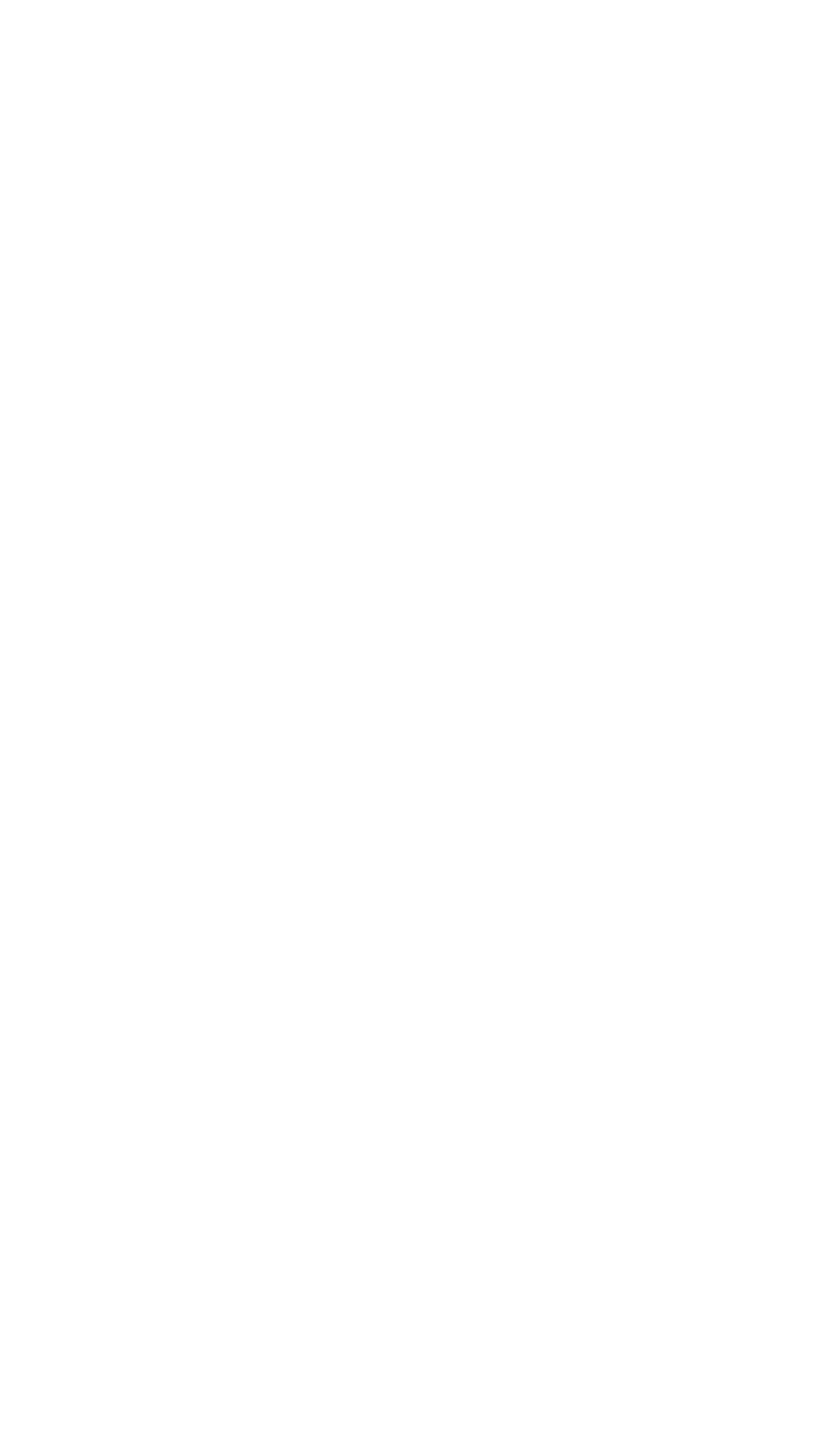
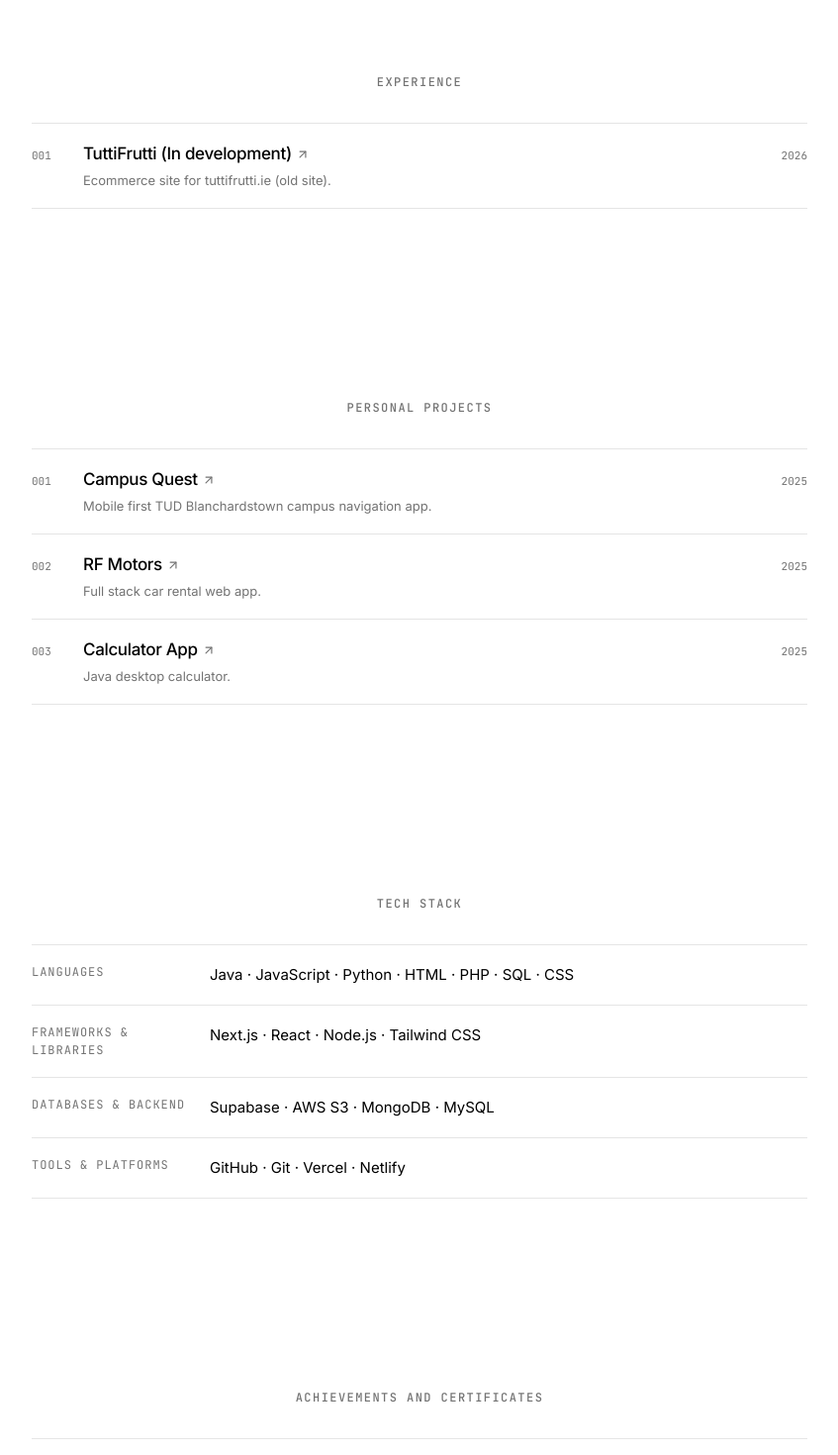
Before and after one commit to chidozieonyejelem/portfolio, a Next.js app: page / in a window 1280 px wide. Shown: the part 1680-3150 px from the top of the page at 99% size, without its empty margins (216-1063 px from the left). Built offline with nearby package versions, Linux system fonts and the light colour scheme.

Commit message:
Add Dell STEM Aspire (linked), rename section to Achievements and Certificates, switch scroll fade to JS IntersectionObserver

```diff
--- a/app/globals.css
+++ b/app/globals.css
@@ -29,28 +29,3 @@ body {
   outline: 2px solid #000000;
   outline-offset: 2px;
 }
-
-/* Subtle entrance fade as sections scroll into view.
-   Progressive enhancement: only runs where scroll-driven animations are
-   supported (Chromium) and motion is not reduced; everyone else sees the
-   content normally. */
-@keyframes reveal-in {
-  from {
-    opacity: 0;
-    transform: translateY(20px);
-  }
-  to {
-    opacity: 1;
-    transform: translateY(0);
-  }
-}
-
-@media (prefers-reduced-motion: no-preference) {
-  @supports (animation-timeline: view()) {
-    .reveal {
-      animation: reveal-in linear both;
-      animation-timeline: view();
-      animation-range: entry 0% entry 45%;
-    }
-  }
-}
--- a/app/layout.js
+++ b/app/layout.js
@@ -44,6 +44,10 @@ export default function RootLayout({ children }) {
   return (
     <html lang="en" className={`${inter.variable} ${jetbrainsMono.variable}`}>
       <body className="flex min-h-screen flex-col bg-white font-sans text-black antialiased">
+        <noscript>
+          {/* If JS is off, reveal wrappers (which start hidden) are forced visible. */}
+          <style>{`[data-reveal]{opacity:1!important;transform:none!important}`}</style>
+        </noscript>
         <SiteHeader />
         {children}
         <SiteFooter />
--- a/app/page.js
+++ b/app/page.js
@@ -1,4 +1,5 @@
 import { Hero } from "@/components/hero";
+import { Reveal } from "@/components/reveal";
 import { AboutSection } from "@/components/about-section";
 import { ProjectSection } from "@/components/project-section";
 import { TechStack } from "@/components/tech-stack";
@@ -8,11 +9,25 @@ export default function Home() {
   return (
     <main className="mx-auto w-full max-w-[880px] flex-1 px-[clamp(20px,5vw,48px)]">
       <Hero />
-      <AboutSection />
-      <ProjectSection id="experience" label="Experience" items={experience} />
-      <ProjectSection id="projects" label="Personal Projects" items={personalProjects} />
-      <TechStack />
-      <ProjectSection id="certificates" label="Certificates" items={certificates} />
+      <Reveal>
+        <AboutSection />
+      </Reveal>
+      <Reveal>
+        <ProjectSection id="experience" label="Experience" items={experience} />
+      </Reveal>
+      <Reveal>
+        <ProjectSection id="projects" label="Personal Projects" items={personalProjects} />
+      </Reveal>
+      <Reveal>
+        <TechStack />
+      </Reveal>
+      <Reveal>
+        <ProjectSection
+          id="certificates"
+          label="Achievements and Certificates"
+          items={certificates}
+        />
+      </Reveal>
     </main>
   );
 }
--- a/components/about-section.js
+++ b/components/about-section.js
@@ -6,7 +6,7 @@ export function AboutSection() {
   return (
     <section
       id="about"
-      className="reveal flex flex-col items-center py-[clamp(48px,8vw,96px)] text-center"
+      className="flex flex-col items-center py-[clamp(48px,8vw,96px)] text-center"
     >
       <SectionHeader label="About" />
       <p className="max-w-[560px] text-[15px] leading-[1.6] text-[#525252]">{site.longBio}</p>
--- a/components/project-section.js
+++ b/components/project-section.js
@@ -3,7 +3,7 @@ import { WorkRow } from "@/components/work-row";
 
 export function ProjectSection({ id, label, items }) {
   return (
-    <section id={id} className="reveal py-[clamp(48px,8vw,96px)]">
+    <section id={id} className="py-[clamp(48px,8vw,96px)]">
       <SectionHeader label={label} />
       <div className="border-b-[0.5px] border-[#e5e5e5]">
         {items.map((item) => (
--- /dev/null
+++ b/components/reveal.js
@@ -0,0 +1,39 @@
+"use client";
+
+import { useEffect, useRef, useState } from "react";
+
+// Fades + lifts its children into view the first time they enter the viewport.
+// Works in every browser via IntersectionObserver. Users with reduced-motion
+// preference get an instant reveal (no transition) via `motion-reduce`.
+export function Reveal({ children }) {
+  const ref = useRef(null);
+  const [visible, setVisible] = useState(false);
+
+  useEffect(() => {
+    const el = ref.current;
+    if (!el) return;
+    const observer = new IntersectionObserver(
+      ([entry]) => {
+        if (entry.isIntersecting) {
+          setVisible(true);
+          observer.disconnect();
+        }
+      },
+      { threshold: 0.12, rootMargin: "0px 0px -8% 0px" }
+    );
+    observer.observe(el);
+    return () => observer.disconnect();
+  }, []);
+
+  return (
+    <div
+      ref={ref}
+      data-reveal
+      className={`[transition:opacity_0.6s_ease,transform_0.6s_ease] motion-reduce:transition-none ${
+        visible ? "translate-y-0 opacity-100" : "translate-y-6 opacity-0"
+      }`}
+    >
+      {children}
+    </div>
+  );
+}
--- a/components/tech-stack.js
+++ b/components/tech-stack.js
@@ -3,7 +3,7 @@ import { techStack } from "@/lib/content";
 
 export function TechStack() {
   return (
-    <section id="stack" className="reveal py-[clamp(48px,8vw,96px)]">
+    <section id="stack" className="py-[clamp(48px,8vw,96px)]">
       <SectionHeader label="Tech Stack" />
       <div className="border-t-[0.5px] border-[#e5e5e5]">
         {techStack.map((group) => (
```
Also changed, not shown: lib/content.js.
